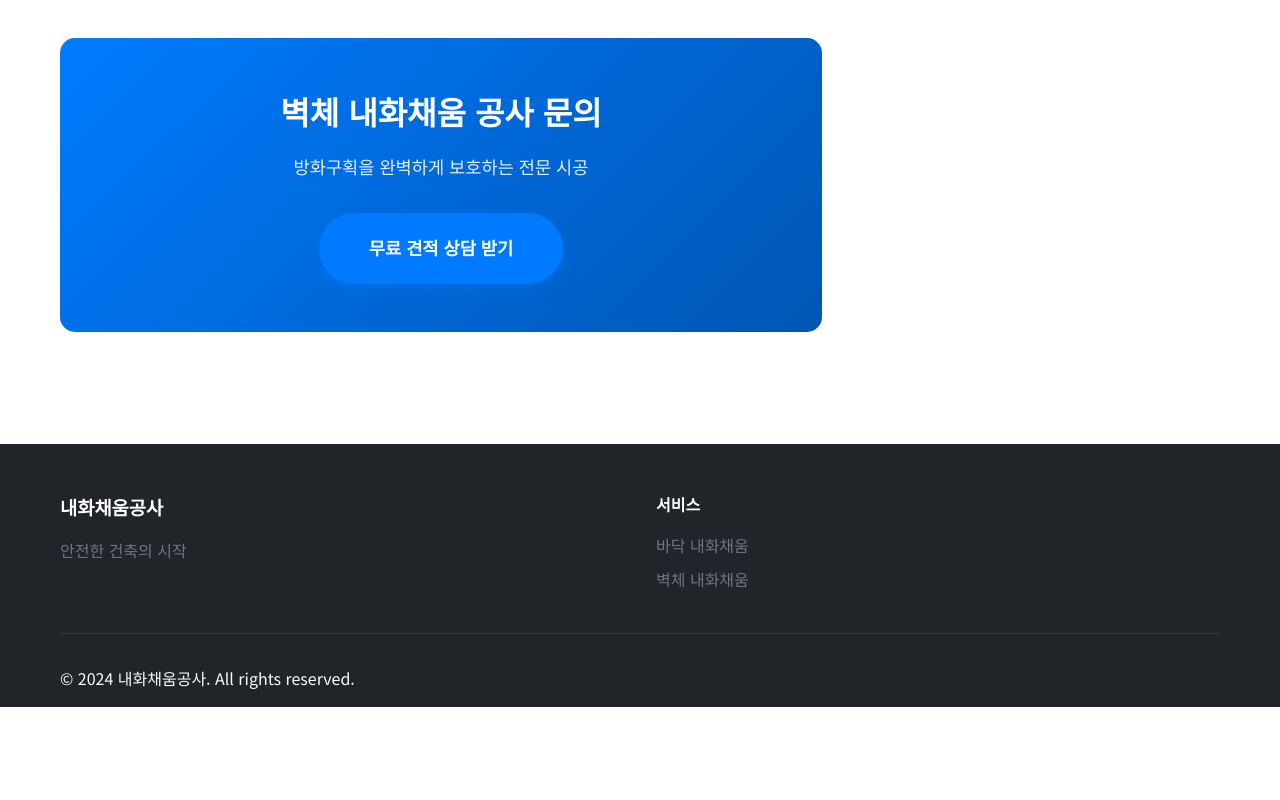
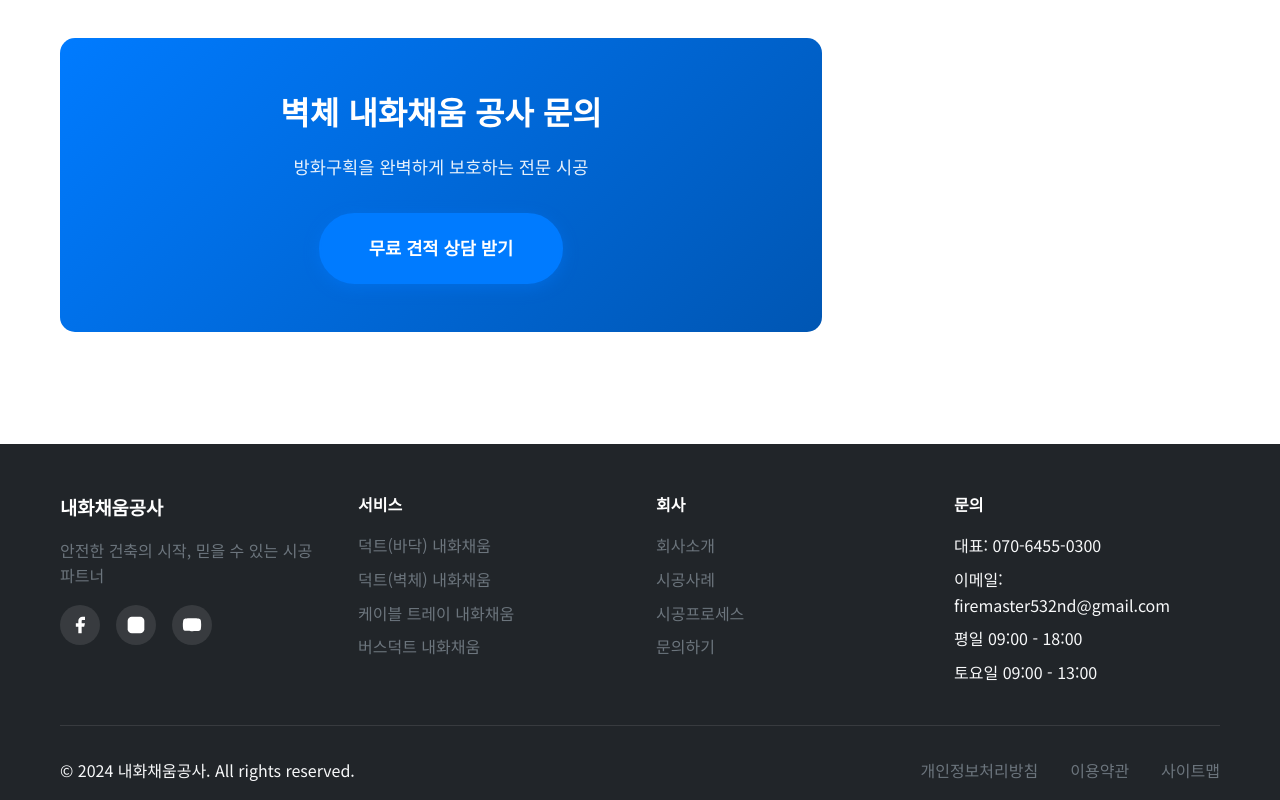
Before and after one commit to firemaster532nd-tech/hi, a plain HTML site: page cable-tray-fireproofing.html in a window 1280 px wide. Shown: the part 2671-3471 px from the top of the page. Before the commit the page ends 3378 px from the top, so only its background shows below. Drawn offline with Linux system fonts and the light colour scheme.

Commit message:
feat: 모든 페이지의 footer를 메인페이지와 동일하게 통일
- Footer 구조 및 내용 완전 통일
- 서비스 섹션: 4개 시공분야 페이지 링크
  * 덕트(바닥) 내화채움
  * 덕트(벽체) 내화채움
  * 케이블 트레이 내화채움
  * 버스덕트 내화채움
- 회사 섹션: index.html 앵커 링크
  * 회사소개 (#about)
  * 시공사례 (#portfolio)
  * 시공프로세스 (#process)
  * 문의하기 (#contact)
- 문의 정보 업데이트
  * 대표: 070-6455-0300
  * 이메일: firemaster532nd@gmail.com
  * 영업시간 정보 추가
- 소셜 링크: Facebook, Instagram, YouTube
- 적용 페이지: index, floor, wall, cable-tray, special

```diff
--- a/cable-tray-fireproofing.html
+++ b/cable-tray-fireproofing.html
@@ -175,23 +175,68 @@
         </div>
     </section>
 
-    <footer class="footer">
+        <footer class="footer">
         <div class="container">
             <div class="footer-content">
                 <div class="footer-section">
                     <h3>내화채움공사</h3>
-                    <p>안전한 건축의 시작</p>
+                    <p>안전한 건축의 시작, 믿을 수 있는 시공 파트너</p>
+                    <div class="social-links">
+                        <a href="#" aria-label="Facebook">
+                            <svg viewBox="0 0 24 24" fill="currentColor">
+                                <path d="M18 2h-3a5 5 0 0 0-5 5v3H7v4h3v8h4v-8h3l1-4h-4V7a1 1 0 0 1 1-1h3z"></path>
+                            </svg>
+                        </a>
+                        <a href="#" aria-label="Instagram">
+                            <svg viewBox="0 0 24 24" fill="currentColor">
+                                <rect x="2" y="2" width="20" height="20" rx="5" ry="5"></rect>
+                                <path d="M16 11.37A4 4 0 1 1 12.63 8 4 4 0 0 1 16 11.37z"></path>
+                                <line x1="17.5" y1="6.5" x2="17.51" y2="6.5"></line>
+                            </svg>
+                        </a>
+                        <a href="#" aria-label="YouTube">
+                            <svg viewBox="0 0 24 24" fill="currentColor">
+                                <path d="M22.54 6.42a2.78 2.78 0 0 0-1.94-2C18.88 4 12 4 12 4s-6.88 0-8.6.46a2.78 2.78 0 0 0-1.94 2A29 29 0 0 0 1 11.75a29 29 0 0 0 .46 5.33A2.78 2.78 0 0 0 3.4 19c1.72.46 8.6.46 8.6.46s6.88 0 8.6-.46a2.78 2.78 0 0 0 1.94-2 29 29 0 0 0 .46-5.25 29 29 0 0 0-.46-5.33z"></path>
+                                <polygon points="9.75 15.02 15.5 11.75 9.75 8.48 9.75 15.02"></polygon>
+                            </svg>
+                        </a>
+                    </div>
                 </div>
                 <div class="footer-section">
                     <h4>서비스</h4>
                     <ul>
-                        <li><a href="floor-fireproofing.html">바닥 내화채움</a></li>
-                        <li><a href="wall-fireproofing.html">벽체 내화채움</a></li>
+                        <li><a href="floor-fireproofing.html">덕트(바닥) 내화채움</a></li>
+                        <li><a href="wall-fireproofing.html">덕트(벽체) 내화채움</a></li>
+                        <li><a href="cable-tray-fireproofing.html">케이블 트레이 내화채움</a></li>
+                        <li><a href="special-fireproofing.html">버스덕트 내화채움</a></li>
+                    </ul>
+                </div>
+                <div class="footer-section">
+                    <h4>회사</h4>
+                    <ul>
+                        <li><a href="index.html#about">회사소개</a></li>
+                        <li><a href="index.html#portfolio">시공사례</a></li>
+                        <li><a href="index.html#process">시공프로세스</a></li>
+                        <li><a href="index.html#contact">문의하기</a></li>
+                    </ul>
+                </div>
+                <div class="footer-section">
+                    <h4>문의</h4>
+                    <ul>
+                        <li>대표: 070-6455-0300</li>
+                        <li>이메일: firemaster532nd@gmail.com</li>
+                        <li>평일 09:00 - 18:00</li>
+                        <li>토요일 09:00 - 13:00</li>
                     </ul>
                 </div>
             </div>
             <div class="footer-bottom">
                 <p>&copy; 2024 내화채움공사. All rights reserved.</p>
+                <div class="footer-links">
+                    <a href="#">개인정보처리방침</a>
+                    <a href="#">이용약관</a>
+                    <a href="#">사이트맵</a>
+                </div>
             </div>
         </div>
     </footer>
```
Also changed, not shown: floor-fireproofing.html (+5 -5 lines), index.html (+11 -11 lines), special-fireproofing.html (+49 -4 lines), wall-fireproofing.html (+5 -5 lines).
